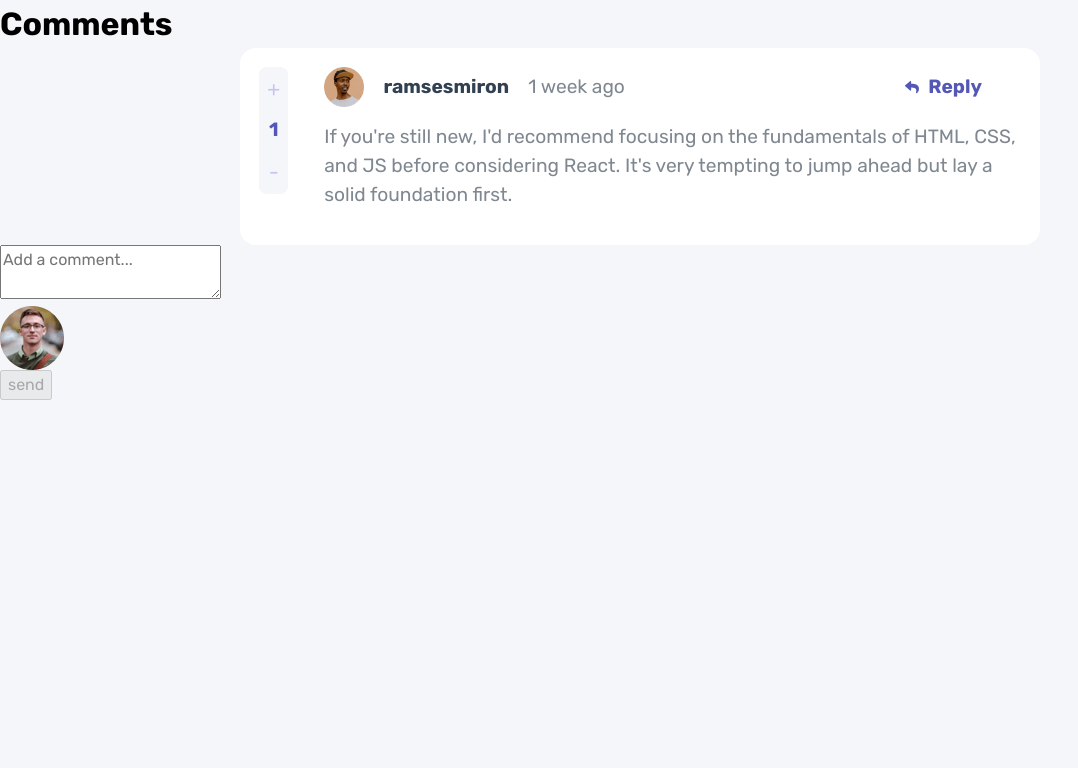
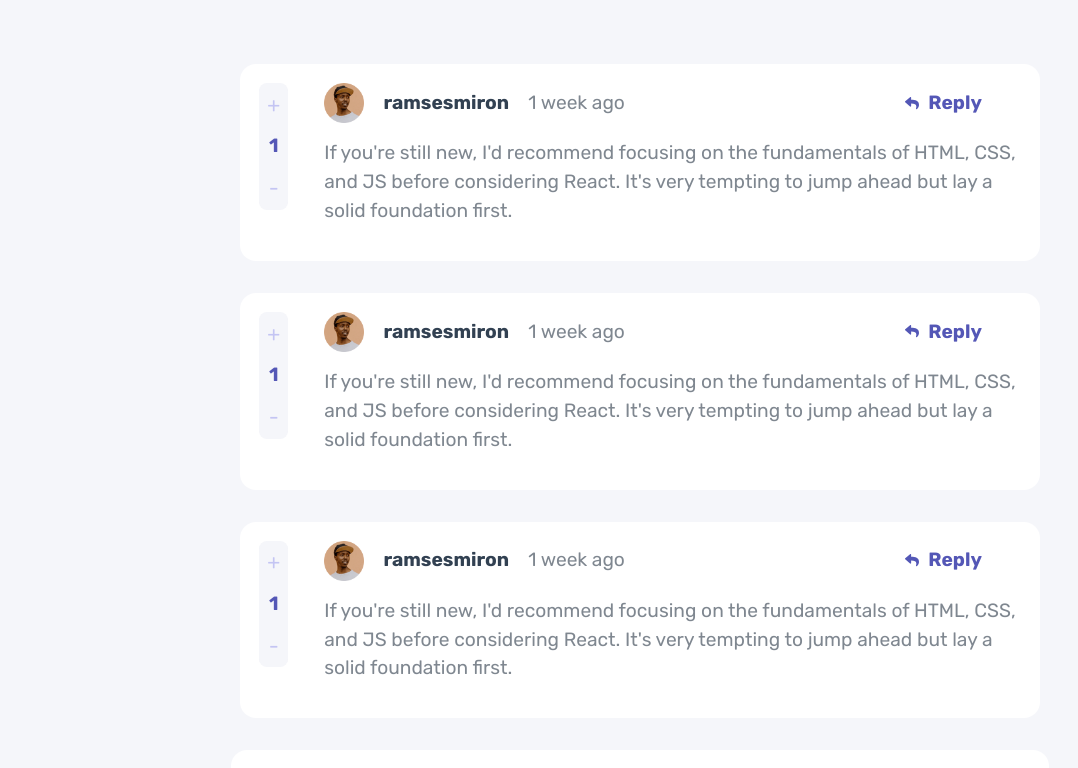
Before and after one commit to JuanSebastianGB/interactive-comments, a React (Vite) app: page / in a window 1280 px wide. Shown: the top 768 px of the page, without its empty margins (0-1078 px from the left). Built offline with nearby package versions, Linux system fonts and the light colour scheme.

Commit message:
UI: FInishing Add Comment UI

```diff
--- a/src/App.tsx
+++ b/src/App.tsx
@@ -2,6 +2,7 @@ import './App.css';
 import { AddComment } from './components';
 import { CommentSection } from './components/CommentSection';
 import data from './data.json';
+import { Container } from './styled-components';
 
 const info = {
   username: 'ramsesmiron',
@@ -13,11 +14,12 @@ const info = {
 
 function App() {
   return (
-    <div className="App">
-      <h1>Comments</h1>
+    <Container data-testid="comments-section">
+      <CommentSection {...info} />
+      <CommentSection {...info} />
       <CommentSection {...info} />
       <AddComment data={data} />
-    </div>
+    </Container>
   );
 }
 
--- a/src/components/AddComment/AddComment.tsx
+++ b/src/components/AddComment/AddComment.tsx
@@ -1,6 +1,7 @@
 import React, { useState } from 'react';
 import styled from 'styled-components';
 import { UserComments } from '../../models';
+import { FlexRow } from '../../styled-components';
 export interface AddCommentProps {
   data: UserComments;
   submit?: Function;
@@ -25,20 +26,63 @@ const AddComment: React.FC<AddCommentProps> = ({ data, submit }) => {
     <AddCommentStyle>
       <form aria-label="form" onSubmit={handleSubmit}>
         <textarea
+          name="textArea"
           placeholder="Add a comment..."
           onChange={handleChangeTextArea}
           value={textArea}
         />
-        <img
-          src={data.currentUser.image.png.replace('.', 'src')}
-          alt="user image"
-        />
-        <button disabled={disabled}>send</button>
+        <FlexRow className="flex-row">
+          <img
+            src={data.currentUser.image.png.replace('.', 'src')}
+            alt="user image"
+          />
+          <button disabled={disabled}>send</button>
+        </FlexRow>
       </form>
     </AddCommentStyle>
   );
 };
 
-export const AddCommentStyle = styled.div``;
+export const AddCommentStyle = styled.div`
+  display: flex;
+  flex-direction: column;
+  justify-content: center;
+  [name='textArea'] {
+    width: 100%;
+    height: 8rem;
+    padding: 1rem 1.8rem;
+    border-radius: 1rem;
+    border: thin solid var(--clr-gray-light);
+    resize: none;
+    &:focus {
+      outline: none;
+    }
+    &::placeholder {
+      color: var(--clr-gray);
+      font-size: 1.2rem;
+    }
+  }
+  img {
+    width: 2.2rem;
+    height: 2.2rem;
+  }
+  button {
+    background-color: var(--clr-blue);
+    color: var(--clr-white);
+    text-transform: uppercase;
+    padding: 0.5rem 1.6rem;
+    border-radius: 10px;
+    font-size: 1rem;
+  }
+  background-color: var(--clr-white);
+  border-radius: 1rem;
+  padding: 1.2rem 1.3rem;
+  text-align: center;
+  width: 100%;
+  margin: 0 auto;
+  .flex-row {
+    margin-top: 1rem;
+  }
+`;
 
 export default AddComment;
--- a/src/components/CommentSection/CommentSection.tsx
+++ b/src/components/CommentSection/CommentSection.tsx
@@ -96,6 +96,7 @@ export const CommentSectionStyle = styled.div`
       background-color: inherit;
       border: none;
       font-size: 1.3rem;
+      cursor: pointer;
     }
     & > span {
       color: var(--clr-blue);
@@ -110,6 +111,7 @@ export const CommentSectionStyle = styled.div`
     display: flex;
     align-items: center;
     gap: 0.6rem;
+    cursor: pointer;
   }
   .section {
     display: flex;
--- /dev/null
+++ b/src/styled-components/Container.ts
@@ -0,0 +1,11 @@
+import styled from 'styled-components';
+
+export const Container = styled.div`
+  max-width: 850px;
+  margin: 4rem auto;
+  min-height: 100vh;
+  padding: 0 1rem;
+  display: flex;
+  flex-direction: column;
+  gap: 2rem;
+`;
--- /dev/null
+++ b/src/styled-components/FlexRow.ts
@@ -0,0 +1,6 @@
+import styled from 'styled-components';
+export const FlexRow = styled.div`
+  display: flex;
+  justify-content: space-between;
+  align-items: center;
+`;
--- /dev/null
+++ b/src/styled-components/index.ts
@@ -0,0 +1,2 @@
+export * from './Container';
+export * from './FlexRow';
```
Also changed, not shown: 1 other file (tests, documents, lock files or other folders).
